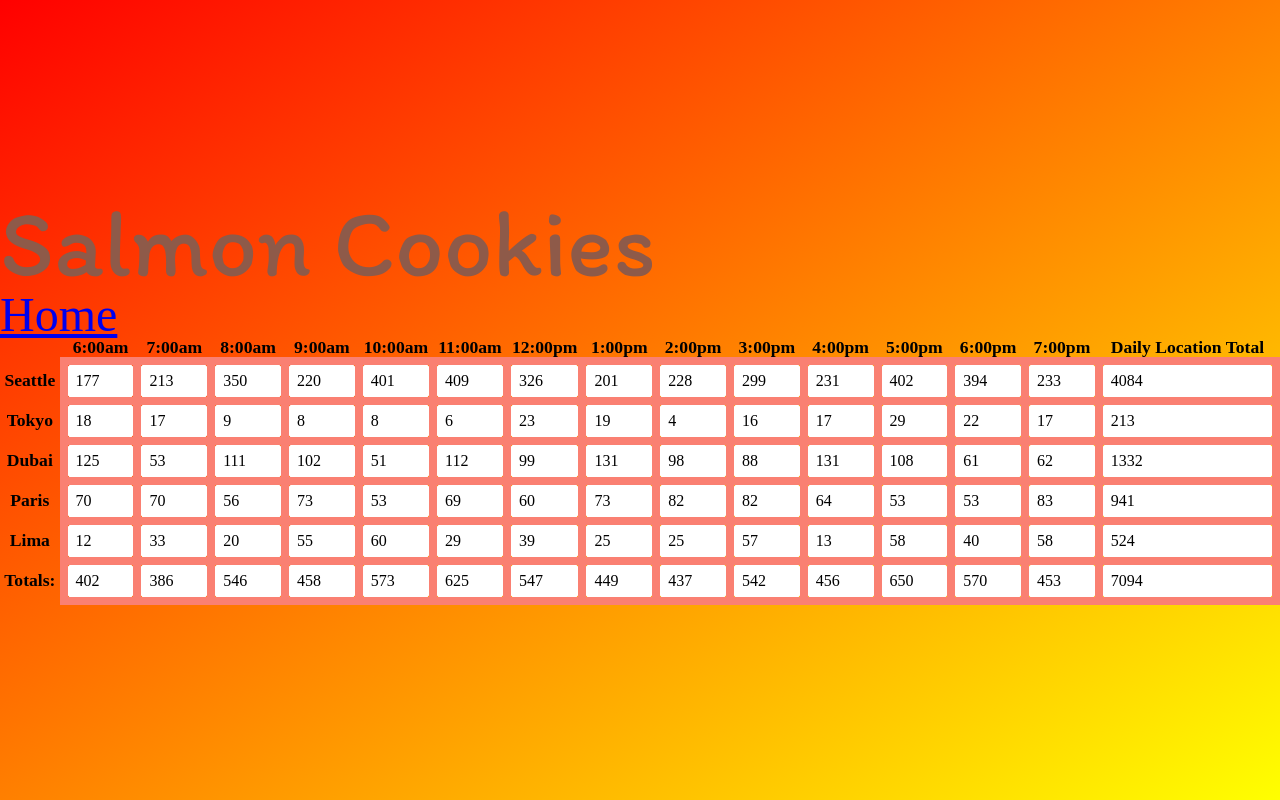
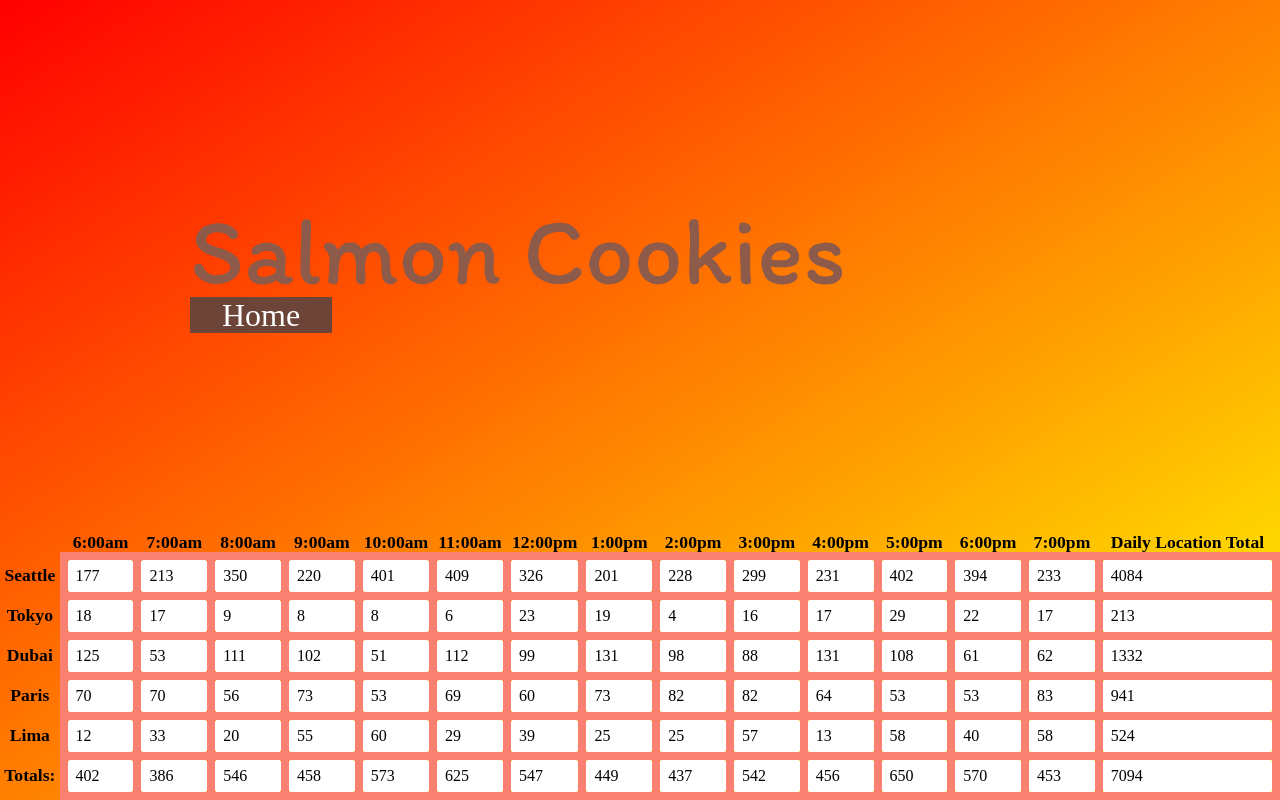
Before and after one commit to klesnykh/cookie-stand, a plain HTML site: page sales.html in a window 1280 px wide. Drawn offline with Linux system fonts and the light colour scheme.

Commit message:
added some css

```diff
--- a/css/style.css
+++ b/css/style.css
@@ -10,11 +10,16 @@ body {
 header {
   display: block;
   background: transparent;
-
+  width: 900px;
+  margin: auto;
 }
 a {
-  font-size: 3rem;
-
+  font-size: 2rem;
+  padding-left: 2rem;
+  padding-right: 2rem;
+  background-color:rgb(108, 69, 56);
+  color: white;
+  text-decoration: none;
 }
 
 main {
@@ -23,6 +28,7 @@ main {
   justify-content: center;
   justify-self: center;
   width: 900px;
+  margin: auto;
 }
 
 section {
```
